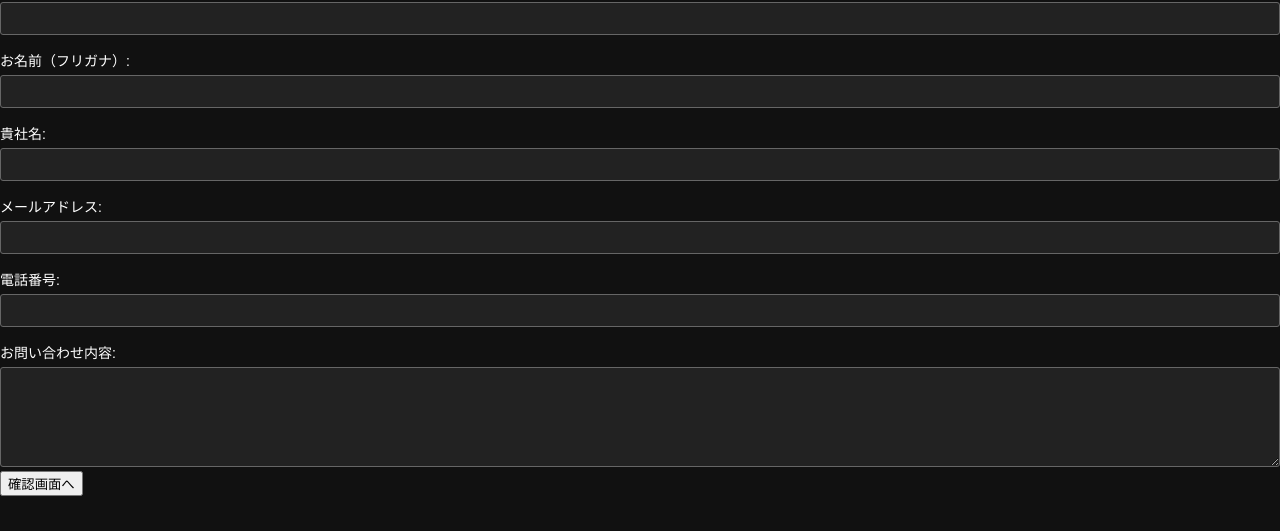
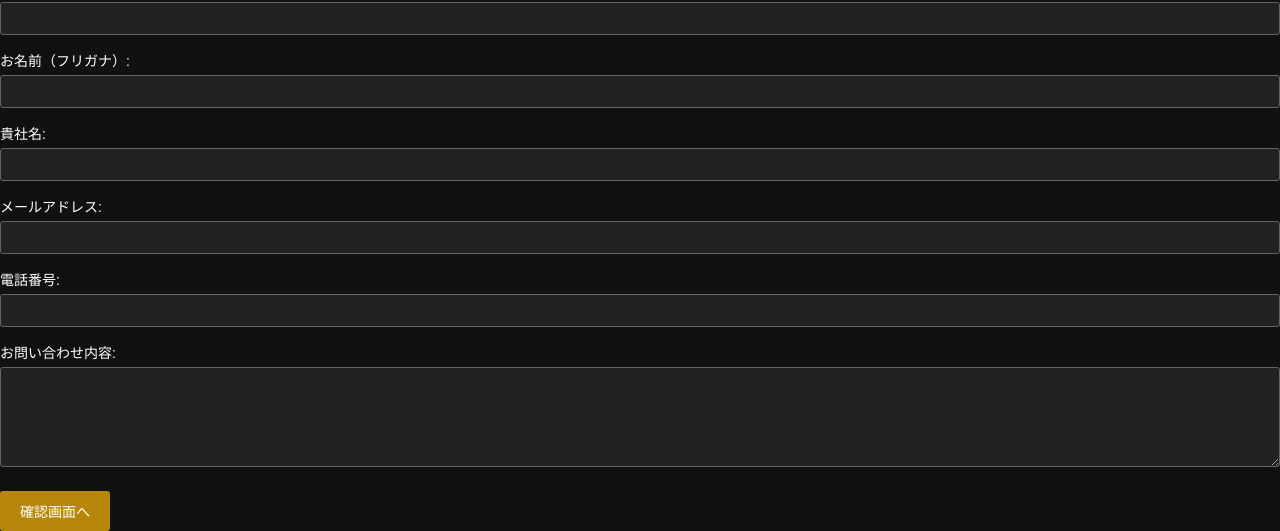
Before and after one commit to auratechcom-hub/auratech-web, a plain HTML site: page input.html in a window 1280 px wide. Shown: the part 412-943 px from the top of the page. Before the commit the page ends 908 px from the top, so only its background shows below. Drawn offline with Linux system fonts and the light colour scheme.

Commit message:
Update input.html

```diff
--- a/input.html
+++ b/input.html
@@ -131,7 +131,7 @@
             <label for="message">お問い合わせ内容:</label>
             <textarea id="message" name="message" rows="5" required></textarea>
         </div>
-        <button type="submit">確認画面へ</button>
+        <button type="button" class="submit-button" id="submitForm">確認画面へ</button>
     </form>
 
     <script src="input.js"></script>
```
